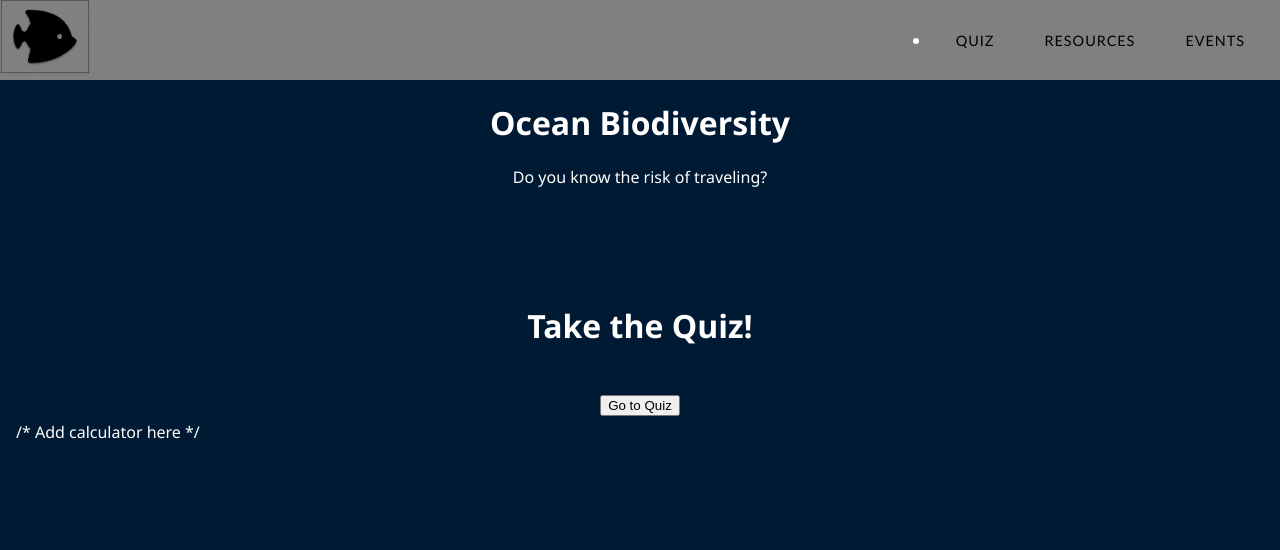
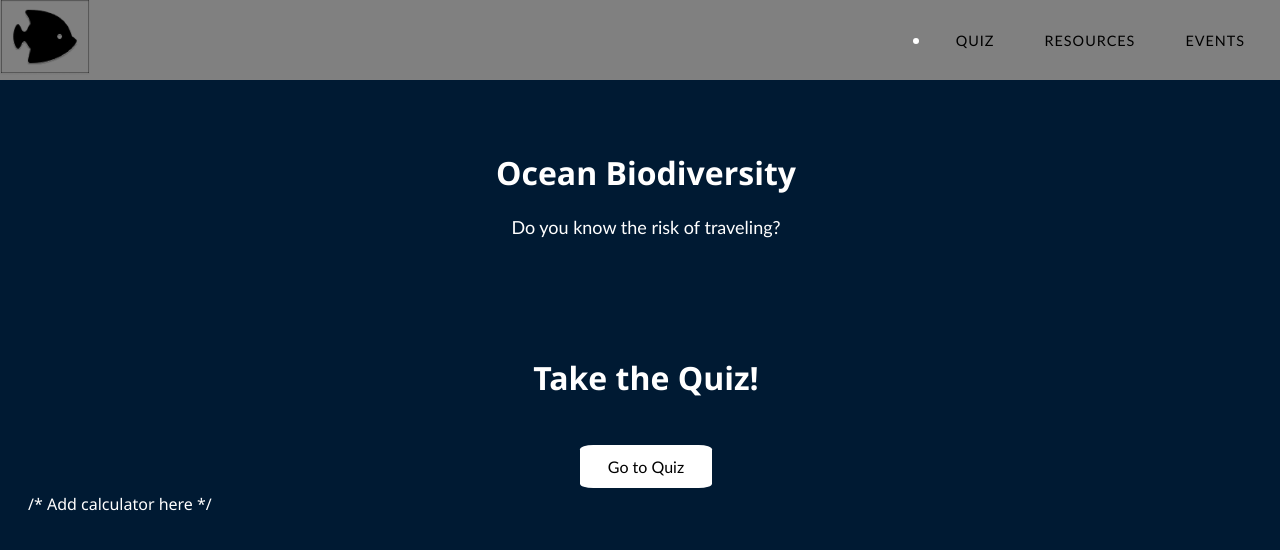
Before and after one commit to Ayykody/info442_B5, a React (Create React App) app in the folder info442/: page / in a window 1280 px wide. Shown: the top 550 px of the page. Built offline with nearby package versions, Linux system fonts and the light colour scheme.

Commit message:
changes to resources

```diff
--- a/info442/src/Components/Carbon.js
+++ b/info442/src/Components/Carbon.js
@@ -1,10 +1,14 @@
 import React from 'react';
 import plane from '../Images/plane_emission.jpeg';
-import './ResourcePages.css'
+import './ResourcePages.css';
+import { useNavigate } from 'react-router-dom';
 
 function Carbon() {
+    let back = useNavigate();
+
     return(
         <div>
+            <button onClick={() => back(-1)}>Back</button>
             <h1 className='header'>Carbon Footprint of Marine Tourism</h1>
             <img className='image' src={plane} alt="plane emitting emissions" />
             <h2>Overview</h2>
--- a/info442/src/Components/Coral.js
+++ b/info442/src/Components/Coral.js
@@ -1,10 +1,14 @@
 import React from 'react';
 import coral from '../Images/coral.jpeg';
-import './ResourcePages.css'
+import './ResourcePages.css';
+import { useNavigate } from 'react-router-dom';
 
 function Coral() {
+    let back = useNavigate();
+
     return(
         <div>
+            <button onClick={() => back(-1)}>Back</button>
             <h1 className='header'>Degradation of Coral Reefs</h1>
             <img className='image' src={coral} alt="dried coral reefs with fish surrounding them" />
             <h2>Overview</h2>
--- a/info442/src/Components/NoisePollution.js
+++ b/info442/src/Components/NoisePollution.js
@@ -1,10 +1,14 @@
 import React from 'react';
 import noise from '../Images/boat_noise.jpeg';
-import './ResourcePages.css'
+import './ResourcePages.css';
+import { useNavigate } from 'react-router-dom';
 
 function NoisePollution() {
+    let back = useNavigate();
+
     return(
         <div>
+            <button onClick={() => back(-1)}>Back</button>
             <h1 className='header'>Overfishing in Tourist-Heavy Areas</h1>
             <img className='image' src={noise} alt="fish underwater with a boat approaching" />
             <h2>Overview</h2>
--- a/info442/src/Components/Overfishing.js
+++ b/info442/src/Components/Overfishing.js
@@ -1,10 +1,14 @@
 import React from 'react';
 import overfish from '../Images/overfish.jpeg';
-import './ResourcePages.css'
+import './ResourcePages.css';
+import { useNavigate } from 'react-router-dom';
 
 function Overfishing() {
+    let back = useNavigate();
+
     return(
         <div>
+            <button onClick={() => back(-1)}>Back</button>
             <h1 className='header'>Overfishing in Tourist-Heavy Areas</h1>
             <img className='image' src={overfish} alt="large net surrounds thousands of fish" />
             <h2>Overview</h2>
--- a/info442/src/Components/ResourceCard.css
+++ b/info442/src/Components/ResourceCard.css
@@ -61,3 +61,9 @@ h2 {
 .resource-heading {
     display: block;
 }
+
+p {
+    margin-top: 0;
+    font-family: 'Trebuchet MS', 'Lucida Sans Unicode', 'Lucida Grande', 'Lucida Sans', Arial, sans-serif;
+    font-size: 18px;
+}
--- a/info442/src/Components/ResourcePages.css
+++ b/info442/src/Components/ResourcePages.css
@@ -1,5 +1,28 @@
+.body {
+    margin-top: 110px;
+    margin-left: 20px;
+}
+
+button {
+  background-color: white;
+  border: none;
+  color: black;
+  padding: 12px 28px;
+  text-align: center;
+  text-decoration: none;
+  display: inline-block;
+  font-size: 16px;
+  border-radius: 10%;
+  font-family: 'Trebuchet MS', 'Lucida Sans Unicode', 'Lucida Grande', 'Lucida Sans', Arial, sans-serif;
+}
+
+button:hover {
+    background-color: gray;
+    color: white;
+}
+
 .header {
-    margin-top: 100px;
+    margin-top: 30px;
     font-family: 'Segoe UI', Tahoma, Geneva, Verdana, sans-serif;
 }
 
--- a/info442/src/Components/Resources.js
+++ b/info442/src/Components/Resources.js
@@ -12,6 +12,8 @@ import { Link } from 'react-router-dom';
 function Resources() {
   return (
     <div className="card-container">
+      <h1 className='header'>Explore our Resources!</h1>
+      <p>Click on a card below to learn more about these topics and how to minimize your negative impact while traveling.</p>
       <Link to="/Resources/touristtrash">
         <ResourceCard
           title="Trash Left Behind by Tourists"
--- a/info442/src/Components/Sunscreen.js
+++ b/info442/src/Components/Sunscreen.js
@@ -1,10 +1,14 @@
 import React from 'react';
 import sunscreen from '../Images/sunscreen_beach.jpeg';
-import './ResourcePages.css'
+import './ResourcePages.css';
+import { useNavigate } from 'react-router-dom';
 
 function Coral() {
+    let back = useNavigate();
+
     return(
         <div>
+            <button onClick={() => back(-1)}>Back</button>
             <h1 className='header'>Degradation of Coral Reefs</h1>
             <img className='image' src={sunscreen} alt="sunscreen bottles on the beach as trash" />
             <h2>Overview</h2>
--- a/info442/src/Components/TouristTrash.js
+++ b/info442/src/Components/TouristTrash.js
@@ -1,10 +1,14 @@
 import React from 'react';
 import beach_trash from '../Images/beach_trash.jpeg';
-import './ResourcePages.css'
+import './ResourcePages.css';
+import { useNavigate } from 'react-router-dom';
 
 function TouristTrash() {
+    let back = useNavigate();
+
     return(
-        <div>
+        <div className='body'>
+            <button onClick={() => back(-1)}>Back</button>
             <h1 className='header'>Trash Left Behind by Tourists</h1>
             <img className='image' src={beach_trash} alt="trash scattered on the beach" />
             <h2>Overview</h2>
@@ -18,12 +22,23 @@ function TouristTrash() {
                 <ol>
                     <li>Reduce the use of single-use plastics</li>
                         <ul>
-                            <li>You may be exploring new foods and eating out a lot, which may mean more plastic silverware. Bring some reusable
+                            <li>
+                                You may be exploring new foods and eating out a lot, which may mean more plastic silverware. Bring some reusable
                                 silverware and wash them at the place you are staying.
                             </li>
                             <li>Bring reusable bags for your trip to use while you are shopping in the coastal communities.</li>
                         </ul>
                     <li>Research local recycling practices before you leave for your trip</li>
+                        <ul>
+                            <li>
+                                Depending on where you are traveling, bottled water might be the only safe option and it is important to know
+                                what to do with plastic bottles since you may be using a lot of them.
+                            </li>
+                            <li>
+                                Check if there are specific recycling practices in the area you are traveling to, such as what to do with food,
+                                other waste, and recyclable materials.
+                            </li>
+                        </ul>
                 </ol>
             </div>
         </div>
```
